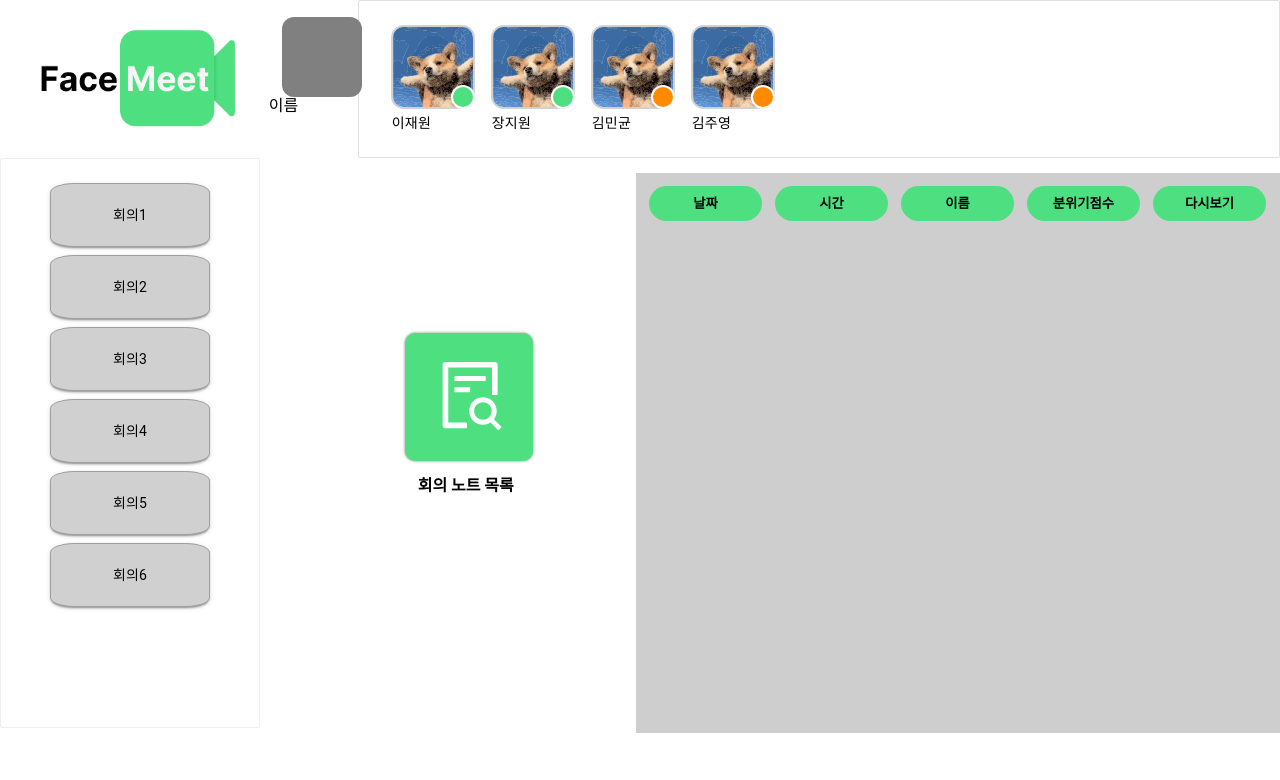
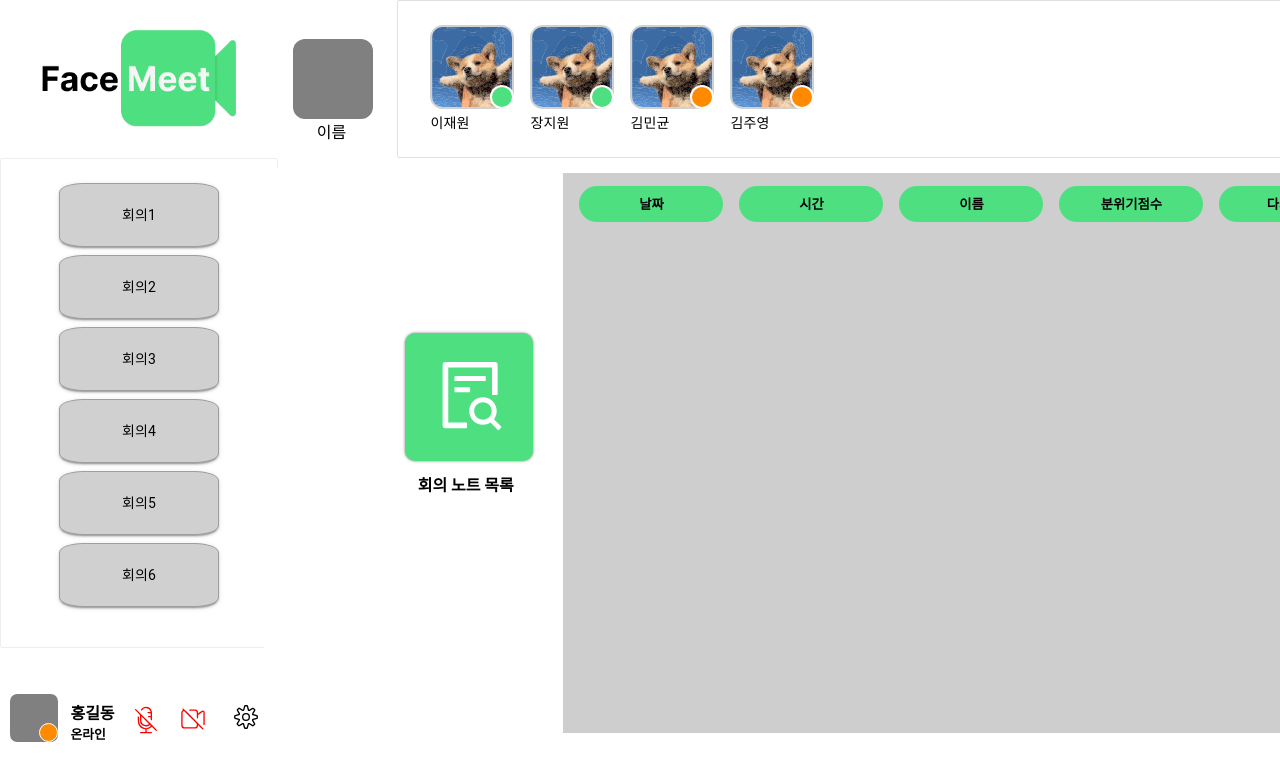
Before and after one commit to capstone-suyeol/capstone, a React (Create React App) app in the folder FaceMeet/: page /NoteList in a window 1280 px wide. Shown: the top 780 px of the page. Built offline with nearby package versions, Linux system fonts and the light colour scheme.

Commit message:
'레이아웃수정'

```diff
--- a/FaceMeet/src/components/Feed.js
+++ b/FaceMeet/src/components/Feed.js
@@ -3,8 +3,8 @@ import ProfileList from './ProfileList';
 import MeetingList from './MeetingList';
 import MeetingLogo from './MeetingLogo.png';
 import './Style.css';
+import { CiMicrophoneOff, CiVideoOff, CiSettings } from "react-icons/ci";
 
-// 해당 유저의 프로필 가져오는 코드 필요 **
 
 function Feed() {
     return (
@@ -13,7 +13,7 @@ function Feed() {
                 component="main"
                 sx={{
                     display: 'grid',
-                    maxHeight: '93vh',
+                    maxHeight: '100vh',
                     gridTemplateColumns: {
                         xs: 'repeat(6, 1fr)',
                         sm: 'repeat(6, 1fr)',
@@ -32,6 +32,57 @@ function Feed() {
                 {/* MeetingList Section */}
                 <Box component="section" sx={{ gridColumn: '1 / 2', gridRow: '2 / span 5', display: 'flex', flexDirection: 'column', justifyContent: 'flex-end' }}>
                     <MeetingList sx={{ height: '100%' }} />
+                    <Box sx={{
+                        position: 'relative',
+                        paddingTop: '10%',
+                        width: '16.3rem',
+                        height: '10rem',
+                    }} >
+                        <Box sx={{
+                            position: 'relative',
+                            backgroundColor: 'grey',
+                            marginLeft: '4%',
+                            marginTop: '1.5%',
+                            width: '3rem',
+                            height: '3rem',
+                            borderRadius: '15%',
+
+                        }} >
+
+                            <Box
+                                sx={{
+                                    position: 'absolute',
+                                    bottom: '0',
+                                    right: '0',
+                                    width: '17px',
+                                    height: '17px',
+                                    borderRadius: '50%',
+                                    backgroundColor: '#FF8A00', // 원 모양 도형의 배경색
+                                    border: '1px solid white', // 원 모양 도형의 테두리
+                                }}
+                            />
+                        </Box>
+                        <div style={{
+                            position: 'relative',
+                            marginLeft: '27%',
+                            marginTop: '-16%',
+                            fontWeight: 'bold'
+                        }}>홍길동</div>
+
+                        <div style = {{
+                            fontSize: '0.8rem',
+                            position: 'relative',
+                            marginLeft: '27%',
+                            marginTop: '0%',
+                            fontWeight: 'bold'
+                        }}> 온라인 </div>
+
+                            <div id='mic'><CiMicrophoneOff /> </div>
+
+                            <div id='video'> <CiVideoOff /> </div>
+
+                            <div id='setting'><CiSettings /> </div>
+                    </Box>
                 </Box>
 
                 {/* MeetingLogo Section (Top-left corner) */}
@@ -39,21 +90,20 @@ function Feed() {
                     <img src={MeetingLogo} alt="Meeting 로고" style={{ width: '14rem', height: '8rem', marginLeft: '5%' }} />
                 </Box>
 
-                <div style={{
-                    position: 'relative',
-                    backgroundColor: 'grey',
-                    marginLeft: '5px',
-                    width: '5rem',
-                    height: '5rem',
-                    borderRadius: '15%',
-                    marginTop: '20%',
-                    marginLeft: '30%',
 
-                }}>
-                </div>
-                <p style={{position: 'absolute', marginLeft: '21%', marginTop: '7.2%'}}>이름</p>
+                <p style={{ position: 'absolute', marginLeft: '21%', marginTop: '7.9%' }}>이름</p>
                 {/* ProfileList Section */}
-                <Box component="section" sx={{ gridColumn: '3 / 40', gridRow: '1 / span 1', display: 'flex', alignItems: 'center' }}>
+                <Box component="section" sx={{ gridColumn: '3 / 80 ', gridRow: '1 / span 1', display: 'flex', alignItems: 'center' }}>
+                    {/* 사용자의 프로필 - 데이터 받아서 이미지 뜨도록 하는 코드 필요*/}
+                    <Box sx={{
+                        position: 'relative',
+                        backgroundColor: 'grey',
+                        width: '5rem',
+                        height: '5rem',
+                        borderRadius: '15%',
+                        marginRight: '2%',
+
+                    }} />
                     <Box sx={{ flex: 1 }}>
                         <ProfileList />
                     </Box>
--- a/FaceMeet/src/components/Style.css
+++ b/FaceMeet/src/components/Style.css
@@ -168,16 +168,16 @@
 }
 
 .NoteList {
-    position: relative;
+    position: fixed;
     display: flex; /* Flexbox를 사용하여 자식 요소들을 가로로 배치합니다. */
     flex-direction: row; /* 요소들을 가로로 나열합니다. 기본값은 세로로 나열되므로 설정이 필요합니다. */
     justify-content: space-around;
     background-color: rgb(206, 206, 206);
     margin-bottom: 40%;
-    margin-left: 35%;
+    margin-left: 23%;
     padding-right: 2%;
-    width: 60%;
-    height: 100%;
+    width: 50rem;
+    height: 70%;
 }
 
 .NoteList p {
@@ -193,3 +193,34 @@
     text-align: center;
     font-weight: bold;
 }
+
+.NotelistBox {
+    position: fixed;
+}
+
+#mic, #video, #setting{
+    position: relative;
+    margin-left: 2%;
+    font-size: 2rem;
+    font-weight: bolder;
+
+}
+
+#mic{
+    color: red;
+    margin-top: -15%;
+    margin-left: 50%;
+}
+
+
+#video{
+    color: red;
+    margin-top: -16%;
+    margin-left: 68%;
+}
+
+#setting{
+    color: black;
+    margin-top: -16%;
+    margin-left: 88%;
+}
--- a/FaceMeet/src/pages/NoteList.js
+++ b/FaceMeet/src/pages/NoteList.js
@@ -17,6 +17,8 @@ function NoteList() {
 
   return (
     <Layout>
+      <div className='NotelistBox'>
+
         <div className='NoteButton' onClick={Back}>
           <div style={iconbox}>
             <AiOutlineFileSearch style={iconStyle} />
@@ -31,6 +33,7 @@ function NoteList() {
           <p>분위기점수</p>
           <p>다시보기</p>
         </div>
+      </div>
 
     </Layout>
   );
```
Also changed, not shown: 1 other file (tests, documents, lock files or other folders). Lines whose indentation alone changed are shown as unchanged.
